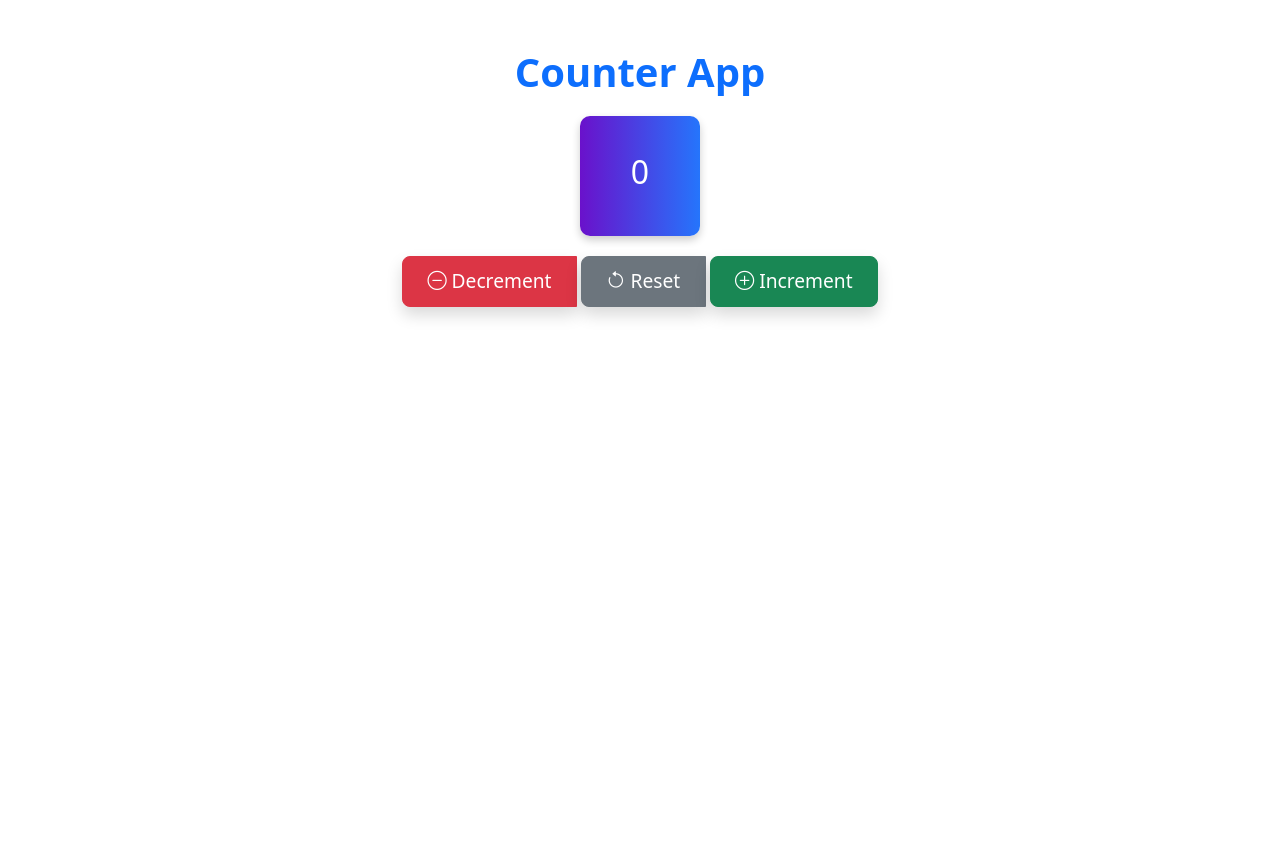
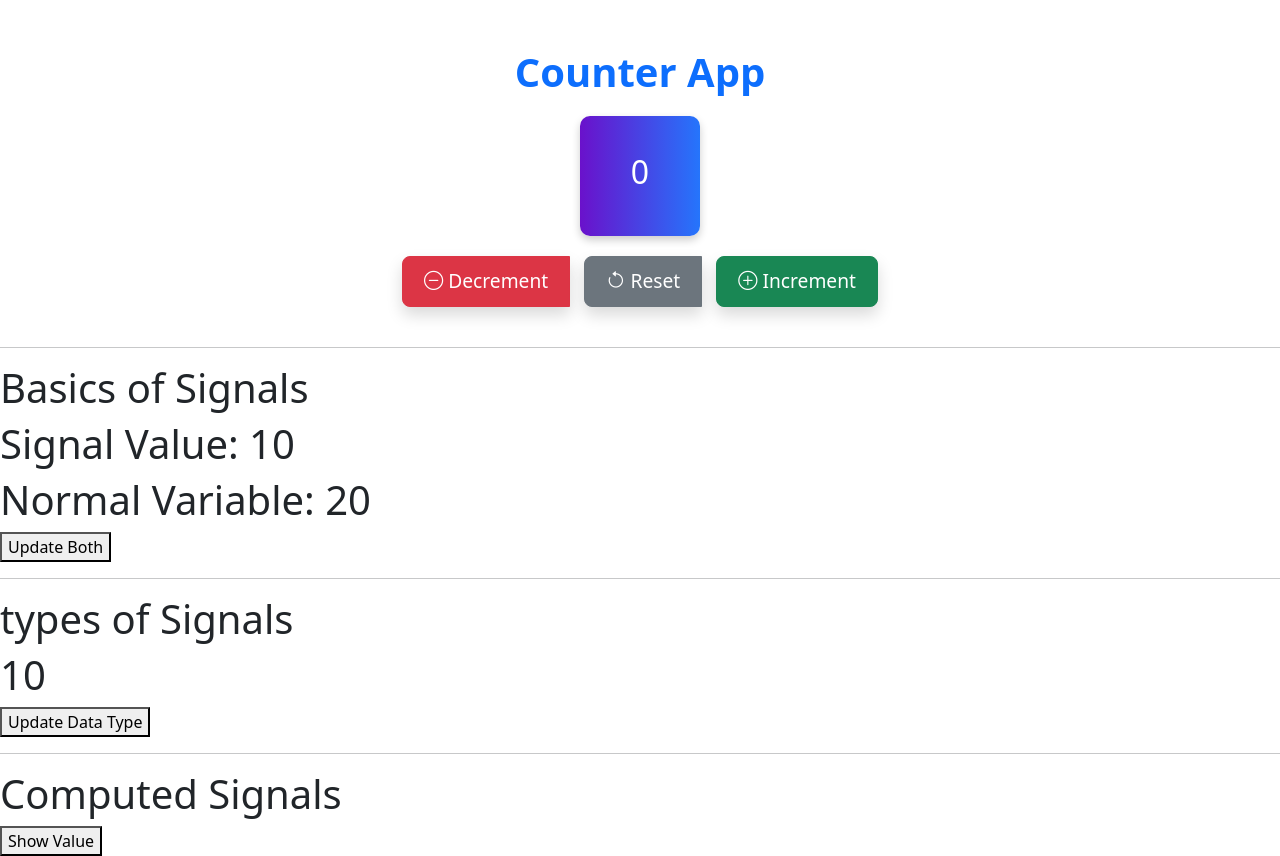
Before and after one commit to Piyush-Joshi-WaiTech/Angular_Course, an Angular app: page / in a window 1280 px wide. Before the commit the page ends 800 px from the top, so only its background shows below. Built offline with nearby package versions, Linux system fonts and the light colour scheme.

Commit message:
Implement signal-based state management

```diff
--- a/src/app/app.component.css
+++ b/src/app/app.component.css
@@ -3,15 +3,11 @@
 }
 
 .title {
-  display: flex;
-  justify-content: center;
-  align-items: center;
   font-size: 2.5rem;
   font-weight: bold;
 }
 
 .counter-box {
-  margin-right: 260px;
   width: 120px;
   height: 120px;
   background: linear-gradient(to right, #6a11cb, #2575fc);
@@ -28,7 +24,7 @@
 .btn-group {
   display: flex;
   justify-content: center;
-  gap: 5px;
+  gap: 15px;
 }
 
 .btn-group button {
--- a/src/app/app.component.html
+++ b/src/app/app.component.html
@@ -15,3 +15,25 @@
     </button>
   </div>
 </div>
+<br />
+<hr />
+
+<h1>Basics of Signals</h1>
+<h1>Signal Value: {{ count1() }}</h1>
+<h1>Normal Variable: {{ x }}</h1>
+
+<button (click)="updateValues()">Update Both</button>
+
+<br />
+<hr />
+
+<h1>types of Signals</h1>
+<h1>{{ data() }}</h1>
+<button (click)="updateSignal()">Update Data Type</button>
+
+<br />
+<hr />
+
+<h1>Computed Signals</h1>
+
+<button (click)="showValue()">Show Value</button>
--- a/src/app/app.component.ts
+++ b/src/app/app.component.ts
@@ -1,7 +1,8 @@
-import { Component } from '@angular/core';
+import { Component, effect, signal, WritableSignal } from '@angular/core';
 
 @Component({
   selector: 'app-root',
+  imports: [],
   templateUrl: './app.component.html',
   styleUrl: './app.component.css',
 })
@@ -17,4 +18,30 @@ export class AppComponent {
       this.count = 0;
     }
   }
+
+  count1 = signal(10);
+  x = 20;
+  constructor() {
+    effect(() => {
+      console.log('count1:', this.count1());
+    });
+  }
+
+  updateValues() {
+    this.count1.set(this.count1() + 10);
+    this.x += 1;
+  }
+
+  data: WritableSignal<number | string> = signal(10);
+  updateSignal() {
+    this.data.set('Hello');
+  }
+
+  a = 10;
+  b = 20;
+  z = this.a + this.b;
+
+  showValue() {
+    console.log(this.z);
+  }
 }
```
